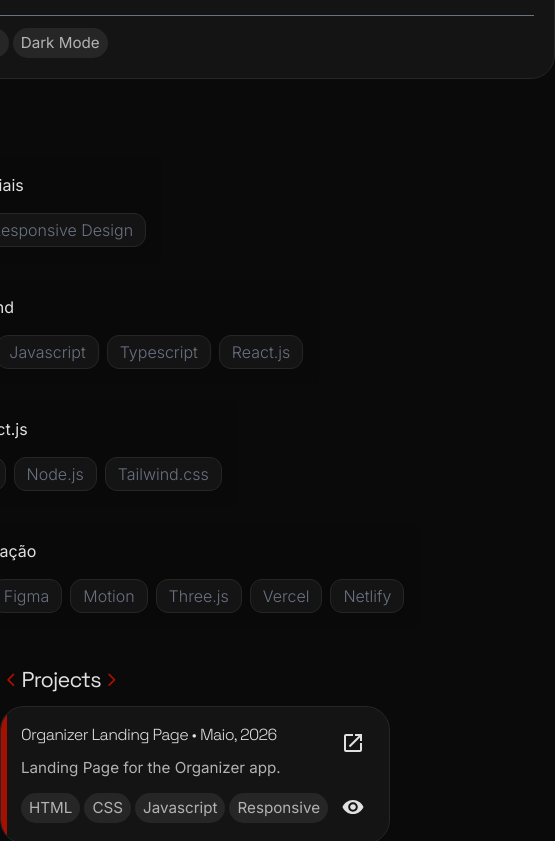
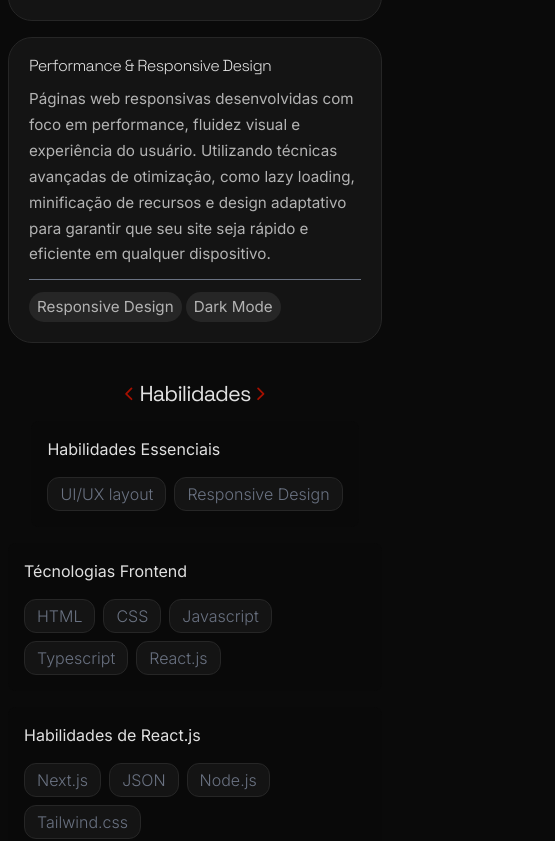
Before and after one commit to kevin-simoes/kevinS, a React (Vite) app: page / in a window 390 px wide. Shown: the part 1051-1892 px from the top of the page, 555 px wide, since content can reach past the window. Built offline with nearby package versions, Linux system fonts and the light colour scheme.

Commit message:
feat: responsive design

```diff
--- a/src/App.tsx
+++ b/src/App.tsx
@@ -14,7 +14,7 @@ function App() {
   return (
     <>
       <Orb />
-      <main className="relative z-10 flex flex-col gap-10 items-center w-full pt-70 pb-20">
+      <main className="relative z-10 flex flex-col gap-10 items-center w-full pt-50 pb-20 sm:pt-70 px-2">
       <Header></Header>
         <Introduction />
         <AboutMe></AboutMe>
--- a/src/components/sections/AboutMe.tsx
+++ b/src/components/sections/AboutMe.tsx
@@ -9,13 +9,13 @@ function AboutMe() {
     whileInView={{ opacity: 1, y: 0 }}
     viewport={{ once: true, amount: 0.2 }}
     transition={{ duration: 0.5 }}
-    className="flex flex-col gap-4 w-180">
+    className="flex flex-col gap-4 max-w-180">
       <h2 className="flex">
         <FiChevronLeft className="text-(--accent)" />
         Serviços
         <FiChevronRight className="text-(--accent)" />
       </h2>
-      <div className="flex gap-4">
+      <div className="flex flex-col gap-4 md:flex-row">
         <ServiceCard
           title="UI/UX de Páginas Web"
           description="Design UI/UX para páginas web modernas, responsivas e focadas em proporcionar uma experiência intuitiva ao usuário."
--- a/src/components/sections/Contact.tsx
+++ b/src/components/sections/Contact.tsx
@@ -10,7 +10,7 @@ function Contact() {
       whileInView={{ opacity: 1, y: 0 }}
       viewport={{ once: true, amount: 0.2 }}
       transition={{ duration: 0.5 }}
-      className="flex flex-col gap-5 w-full max-w-3xl items-start"
+      className="flex flex-col gap-5 w-full max-w-3xl items-center  sm:items-start"
     >
       <h2 className="flex">
         <FiChevronLeft className="text-(--accent)" />
--- a/src/components/sections/Introduction.tsx
+++ b/src/components/sections/Introduction.tsx
@@ -10,13 +10,13 @@ function Introduction() {
       initial={{ opacity: 0, y: 20 }}
       animate={{ opacity: 1, y: 0 }}
       transition={{ duration: 1 }}
-      className="flex flex-col gap-4 w-180"
+      className="flex flex-col items-center gap-4 max-w-180 wrap-break-word sm:items-start"
     >
       <h1 className="">
         🦥 Kevin Simões<span className="text-(--accent)">.</span>
       </h1>
       <Profile></Profile>
-      <h3 className="">
+      <h3 className="w-full text-center sm:text-start">
       Front End Developer focado em transformar ideias em experiências digitais modernas, funcionais e responsivas.
       ⏣ Formado no Técnólogo de Informática pelo ENIAC e atualmente cursando Engenharia de Software na FIAP, com paixão por programação, UI/UX e desenvolvimento web.
       </h3>
--- a/src/components/sections/Skills.tsx
+++ b/src/components/sections/Skills.tsx
@@ -9,8 +9,8 @@ function Skills() {
     whileInView={{ opacity: 1, y: 0 }}
     viewport={{ once: true, amount: 0.2 }}
     transition={{ duration: 0.5 }}
-    className="flex flex-col gap-4 w-180" id="skills">
-      <h2 className="flex">
+    className="flex flex-col gap-4 max-w-180 items-center sm:items-start" id="skills">
+      <h2 className="flex items-center">
         <FiChevronLeft className="text-(--accent)" />
         Habilidades
         <FiChevronRight className="text-(--accent)" />
@@ -22,7 +22,6 @@ function Skills() {
           <Tags link="https://www.figma.com/resource-library/responsive-website-design/">Responsive Design</Tags>
         </div>
       </div>
-      <div className="flex flex-wrap gap-4">
         <div className="flex flex-col gap-4 bg-(--group-background) rounded-lg p-4">
           Técnologias Frontend
           <div className="flex flex-wrap gap-2">
@@ -44,7 +43,7 @@ function Skills() {
         </div>
         <div className="flex flex-col gap-4 bg-(--group-background) rounded-lg p-4">
           Ferramentas & Interação
-          <div className="flex flex-wrap gap-2">
+          <div className="flex flex-wrap justify-start sm:justify-center gap-2 ">
 
           <Tags link="https://git-scm.com">Git</Tags>
           <Tags link="https://github.com/about">GitHub</Tags>
@@ -55,7 +54,6 @@ function Skills() {
           <Tags link="https://netlify.com">Netlify</Tags>
           </div>
         </div>
-      </div>
     </motion.main>
   );
 }
--- a/src/components/ui/ProjectCard.tsx
+++ b/src/components/ui/ProjectCard.tsx
@@ -1,5 +1,4 @@
 import { motion } from "framer-motion";
-import { IoMdEye } from "react-icons/io";
 import { MdOpenInNew } from "react-icons/md";
 
 type ProjectCardProps = {
@@ -43,15 +42,6 @@ export function ProjectCard({
         <MdOpenInNew className="size-6" />
       </a>
 
-      <a
-        href={link}
-        target="_blank"
-        rel="noopener noreferrer"
-        className="absolute top-22 right-6 text-(--text-secundary) hover:text-white transition"
-      >
-        <IoMdEye className="size-6" />
-      </a>
-
       {/* Content */}
       <div className="flex flex-col gap-3 ml-10">
         <div className="flex flex-col gap-3">
--- a/src/components/ui/ServiceCard.tsx
+++ b/src/components/ui/ServiceCard.tsx
@@ -20,7 +20,7 @@ export function ServiceCard({
         type: "spring",
         stiffness: 200,
       }}
-      className="relative w-full rounded-3xl border border-(--border) bg-(--card) p-5 overflow-hidden"
+      className="relative max-w-180 rounded-3xl border border-(--border) bg-(--card) p-5 overflow-hidden"
     >
       {/* Content */}
       <div className="flex flex-col gap-3 ml-10">
```
